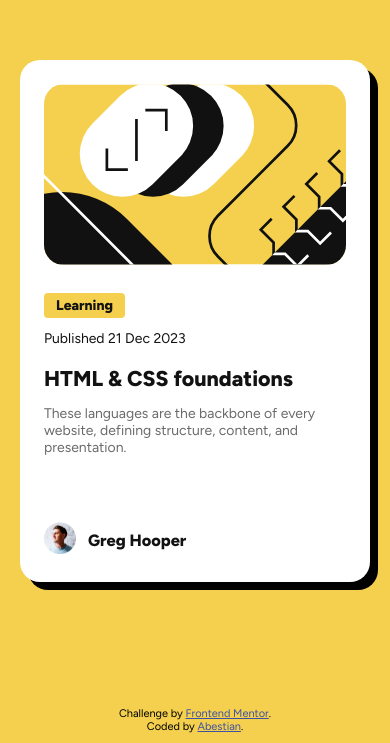
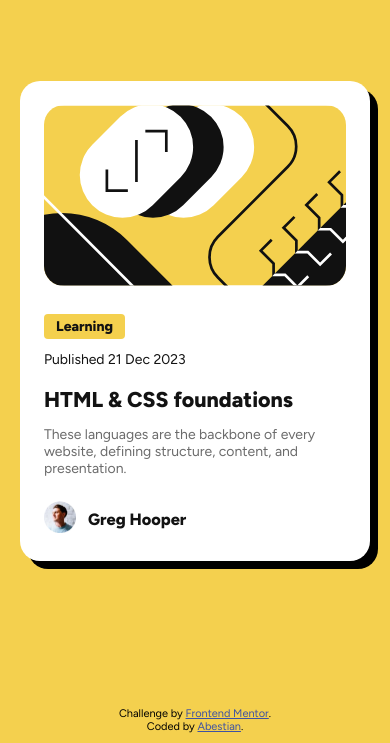
Before and after one commit to Abestian/blog_preview_card-FM, a plain HTML site: page index.html in a window 390 px wide. Shown: the part 101-844 px from the top of the page. Drawn offline with Linux system fonts and the light colour scheme.

Commit message:
Modified class .author so the whole card now better resembles design in both desktop and mobile view.

```diff
--- a/css/style.css
+++ b/css/style.css
@@ -24,12 +24,12 @@ main {
 }
 
 .card {
-	position: relative;
+	/* position: relative; */
 	margin: 0 20px;
 	padding: 24px;
 	min-width: 284px;
-	max-width: 384px;
-	height: 522px;
+	width: 384px;
+	/* height: 522px; */
 	background-color: hsl(0, 0%, 100%);
 	border: 1px solid (0, 0%, 7%);
 	border-radius: 20px;
@@ -79,12 +79,9 @@ h1 a:hover,
 
 .author {
 	display: flex;
-	justify-content: center;
+	justify-content: start;
 	align-items: center;
 	margin-top: 12px;
-	position: absolute;
-	bottom: 0;
-	padding: 24px 0;
 }
 
 .user-pic img {
--- a/index.html
+++ b/index.html
@@ -23,7 +23,6 @@
         <img src="./assets/images/illustration-article.svg"
           alt="SVG illustration with shapes in 3 different colors: black, yellow and white.">
       </div>
-      <div class="wrapper">
       <div class="card-content">
         <div class="category">Learning</div>
         <div class="publish-date">
@@ -35,7 +34,6 @@
         </div>
         <div class="description">These languages are the backbone of every website, defining structure, content, and
           presentation.</div>
-        </div>
       </div>
       <div class="author">
         <div class="user-pic">
```
Lines whose indentation alone changed are shown as unchanged.
